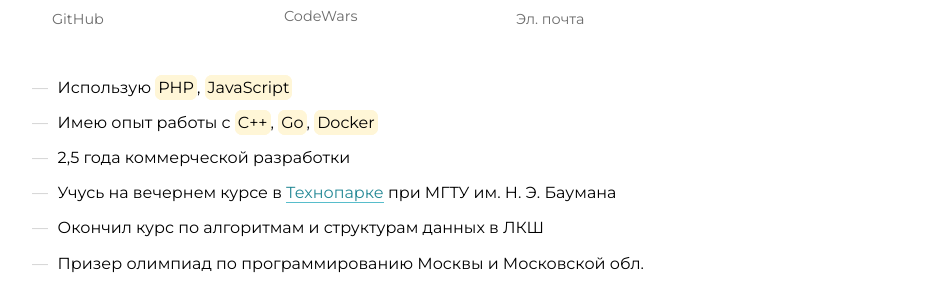
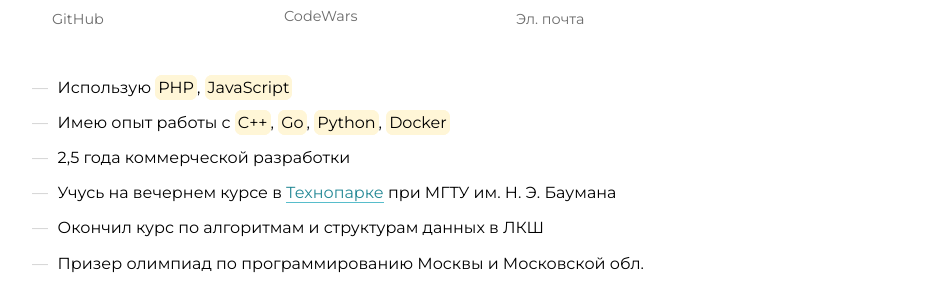
Before and after one commit to kzon/akobzev.com, a Jekyll site: the page built from index.md, in a window 1280 px wide. Shown: the part 347-647 px from the top of the page, without its empty margins (168-1111 px from the left). Built offline with Jekyll 4.4.1, drawn with Linux system fonts in a browser that asks for light colours; a style sheet for code colours, icons or effects is not loaded.

Commit message:
Add Python to skills

```diff
--- a/_includes/resume/resume.html
+++ b/_includes/resume/resume.html
@@ -9,6 +9,7 @@
             Имею опыт работы&nbsp;с
             <span class="resume__skill">C++</span>,
             <span class="resume__skill">Go</span>,
+            <span class="resume__skill">Python</span>,
             <span class="resume__skill">Docker</span>
         </div>
         <div class="resume__info-item">
```
